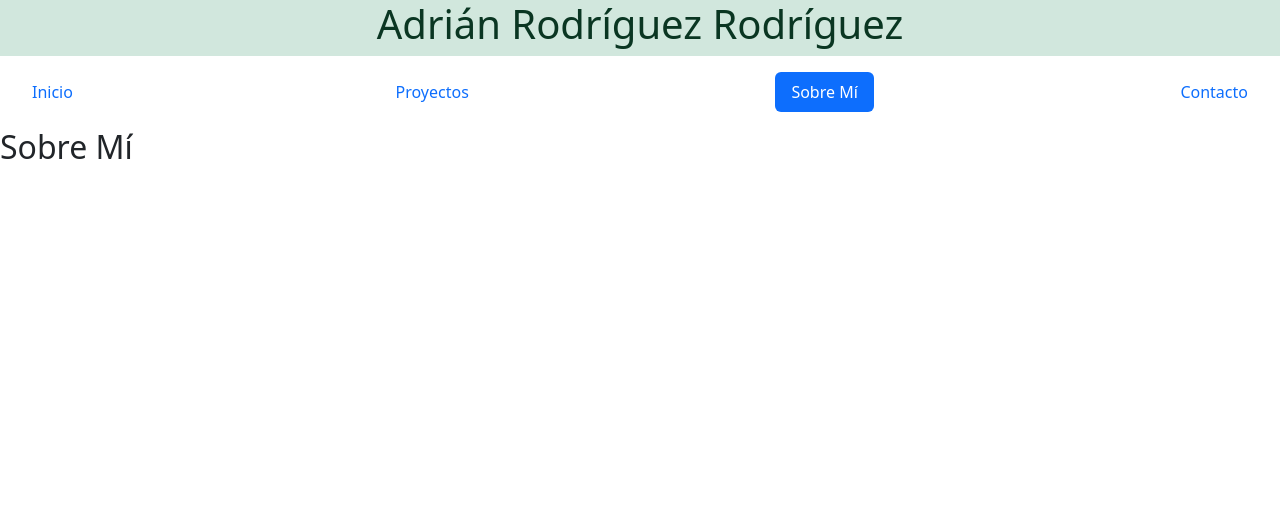
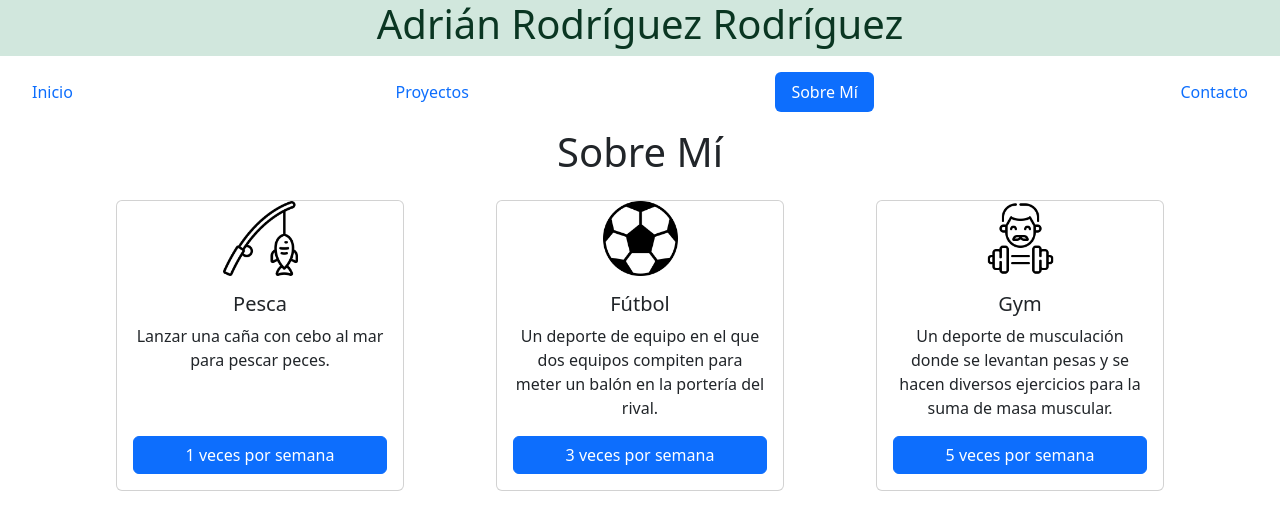
Before and after one commit to 2DAM-adrianrod493/PHP-PROJECTS, a PHP site: page /sobremi.php in a window 1280 px wide. Shown: the top 530 px of the page. Run offline with PHP 8.4, Linux system fonts and the light colour scheme.

Commit message:
telita telita

```diff
--- a/pj-webpersonal/src/sobremi.php
+++ b/pj-webpersonal/src/sobremi.php
@@ -1,11 +1,65 @@
 <?php
-    $pagina = "sobremi"
+    $pagina = "sobremi";
+
+    require 'includes/header.php';
+
+    $hobbies = array(
+        array(
+            "nombre" => "Fútbol",
+            "descripcion" => "Un deporte de equipo en el que dos equipos compiten para meter un balón en la portería del rival.",
+            "imagen" => "../src/img/futbol.jpg",
+            "veces_por_semana" => 3
+        ),
+        array(
+            "nombre" => "Pesca",
+            "descripcion" => "Lanzar una caña con cebo al mar para pescar peces.",
+            "imagen" => "../src/img/pesca.jpg",
+            "veces_por_semana" => 1
+        ),
+        array(
+            "nombre" => "Gym",
+            "descripcion" => "Un deporte de musculación donde se levantan pesas y se hacen diversos ejercicios para la suma de masa muscular.",
+            "imagen" => "../src/img/gym.jpg",
+            "veces_por_semana" => 5
+        )
+    );
+
+    function array_orderby($arrayToOrder, $field) {
+        $columna = array_column($arrayToOrder, $field);
+        array_multisort($columna, SORT_ASC, $arrayToOrder);
+        return $arrayToOrder;
+    }
+
+    // Ordenar los hobbies por "veces_por_semana"
+    $hobbies_ord = array_orderby($hobbies, "veces_por_semana");
 ?>
 
-<?php require 'includes/header.php';?>
+<div class="container">
+    <h1 class="text-center mb-4">Sobre Mí</h1>
+    <div class="row justify-content-center">
+        <?php
+            // Usar el array ordenado
+            foreach($hobbies_ord as $hob) {
+                $nombre = $hob["nombre"];
+                $descripcion = $hob["descripcion"];
+                $imagen = $hob["imagen"];
+                $veces_por_semana = $hob["veces_por_semana"];
 
-<h2>Sobre Mí</h2>
+                echo "<div class='col-md-4 d-flex justify-content-center mb-4'>
+                        <div class='card d-flex flex-column align-items-center text-center' style='width: 18rem; height: 100%;'>
+                            <img src='$imagen' class='card-img-top' alt='$nombre' style='width: 75px; height: auto;'>
+                            <div class='card-body d-flex flex-column'>
+                                <h5 class='card-title'>$nombre</h5>
+                                <p class='card-text'>$descripcion</p>
+                                <!-- El botón se coloca abajo con mt-auto -->
+                                <a href='#' class='btn btn-primary mt-auto'>$veces_por_semana veces por semana</a>
+                            </div>
+                        </div>
+                    </div>";
+            }
+        ?>
+    </div>
+</div>
 
 </body>
-
 </html>
```
Also changed, not shown: pj-webpersonal/src/img/futbol.jpg (added), pj-webpersonal/src/img/gym.jpg (added), pj-webpersonal/src/img/pesca.jpg (added).
